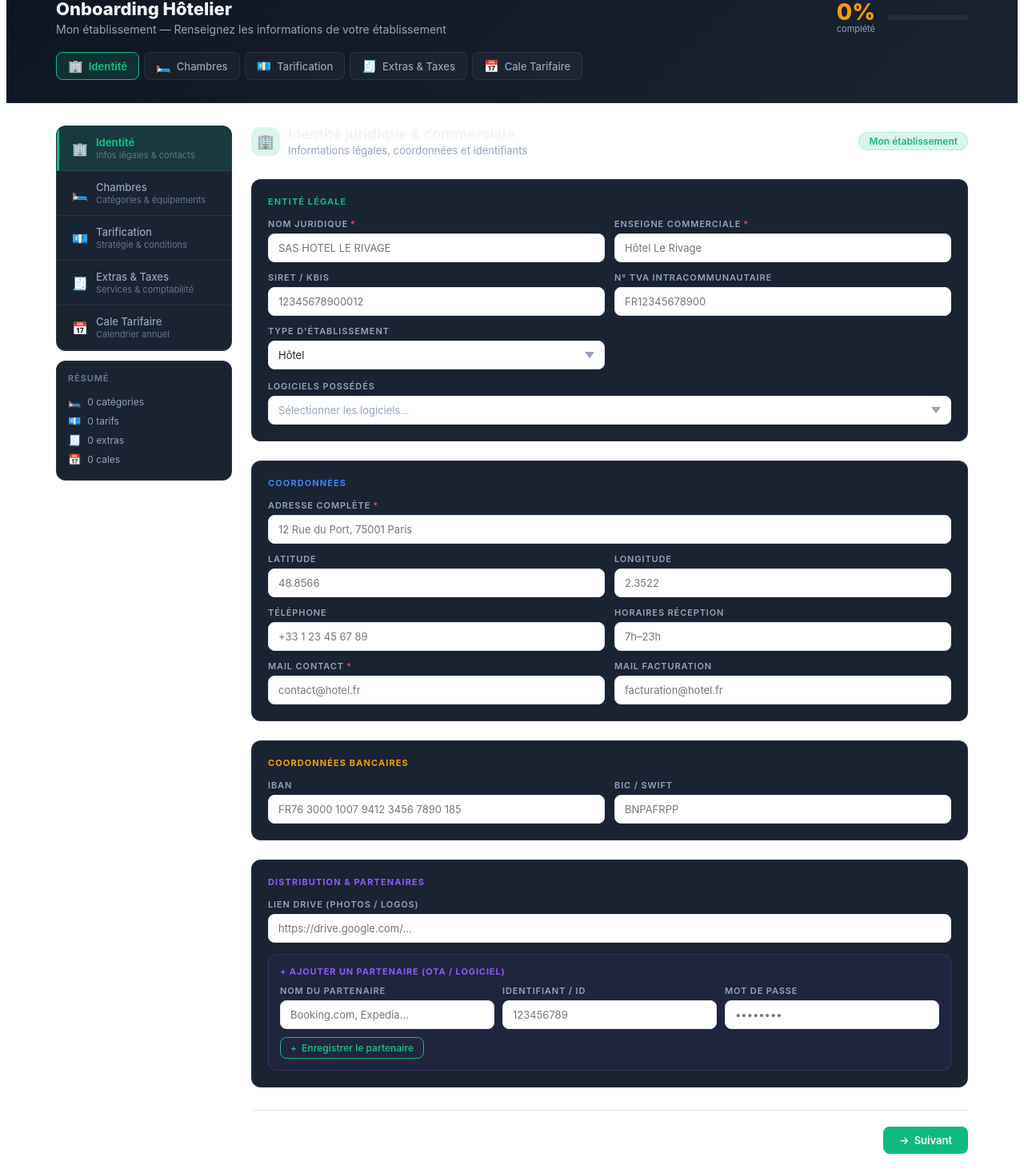
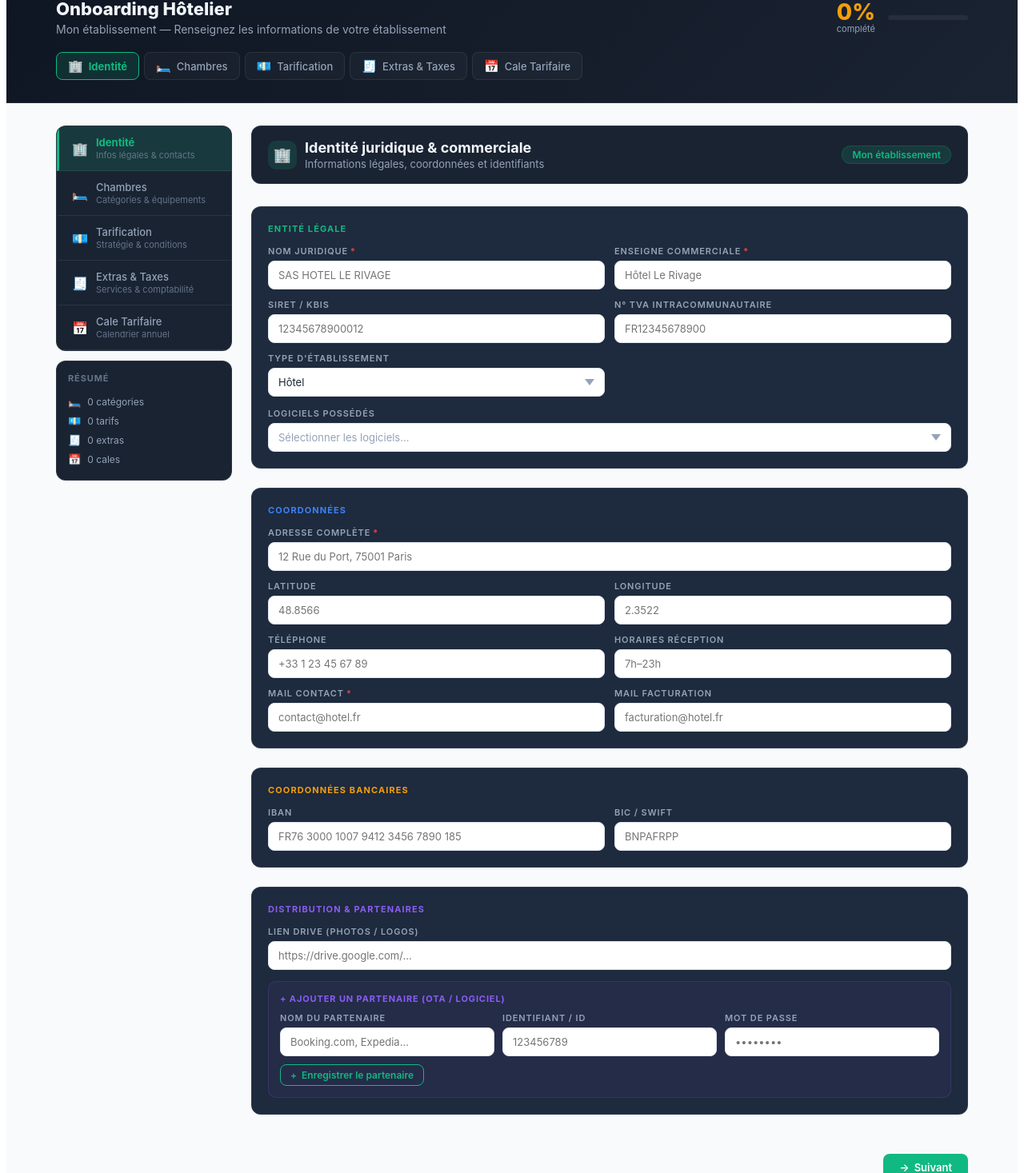
Before and after one commit to oceane-habonneau/hotel-onboarding, a React (Vite) app: page / in a window 1280 px wide. Shown: the part 95-1562 px from the top of the page at 80% size. Built offline with nearby package versions, Linux system fonts and the light colour scheme.

Commit message:
Update App.jsx

```diff
--- a/src/App.jsx
+++ b/src/App.jsx
@@ -118,12 +118,12 @@ const Btn = ({ onClick, children, variant="primary", small, icon }) => {
   );
 };
 const Card = ({ children, style, accent, form }) => (
-  <div style={{ background:form?"#1a2332":T.bgCard, border:`1px solid ${accent?accent+"33":T.border}`, borderRadius:12, padding:20, ...style }}>
+  <div style={{ background:form?"#1e2a3d":T.bgCard, border:`1px solid ${accent?accent+"33":T.border}`, borderRadius:12, padding:20, ...style }}>
     {children}
   </div>
 );
 const SectionTitle = ({ icon, title, subtitle, badge }) => (
-  <div style={{ marginBottom:4 }}>
+  <div style={{ background:T.bgCard, border:`1px solid ${T.border}`, borderRadius:12, padding:"16px 20px", marginBottom:4 }}>
     <div style={{ display:"flex", alignItems:"center", gap:10, flexWrap:"wrap" }}>
       <div style={{ width:36, height:36, borderRadius:10, background:T.greenDim, display:"flex", alignItems:"center", justifyContent:"center", fontSize:18 }}>{icon}</div>
       <div>
@@ -882,8 +882,8 @@ export default function App() {
         </div>
       </div>
 
-      {/* MAIN LAYOUT — fond blanc */}
-      <div style={{ background:T.bgMain }}>
+      {/* MAIN LAYOUT */}
+      <div style={{ background:"#f8fafc" }}>
         <div style={{ maxWidth:1140, margin:"0 auto", padding:"28px 32px 80px", display:"grid", gridTemplateColumns:"220px 1fr", gap:24 }}>
 
           {/* Sidebar */}
@@ -931,7 +931,7 @@ export default function App() {
           {/* Content */}
           <div>
             {SECTIONS[step]}
-            <div style={{ display:"flex", justifyContent:"space-between", marginTop:28, paddingTop:20, borderTop:`1px solid #e5e7eb` }}>
+            <div style={{ display:"flex", justifyContent:"space-between", marginTop:28, paddingTop:20, borderTop:`1px solid ${T.border}` }}>
               <div>{step>0&&<Btn onClick={()=>setStep(s=>s-1)} variant="ghost" icon="←">Précédent</Btn>}</div>
               <div>
                 {step<STEPS.length-1&&<Btn onClick={()=>setStep(s=>s+1)} variant="primary" icon="→">Suivant</Btn>}
```
